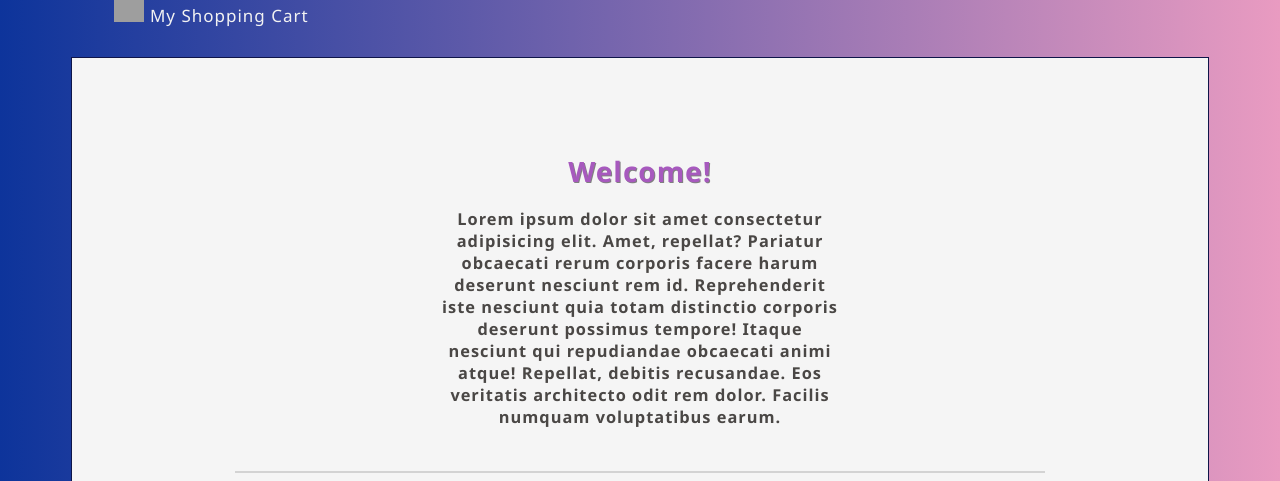
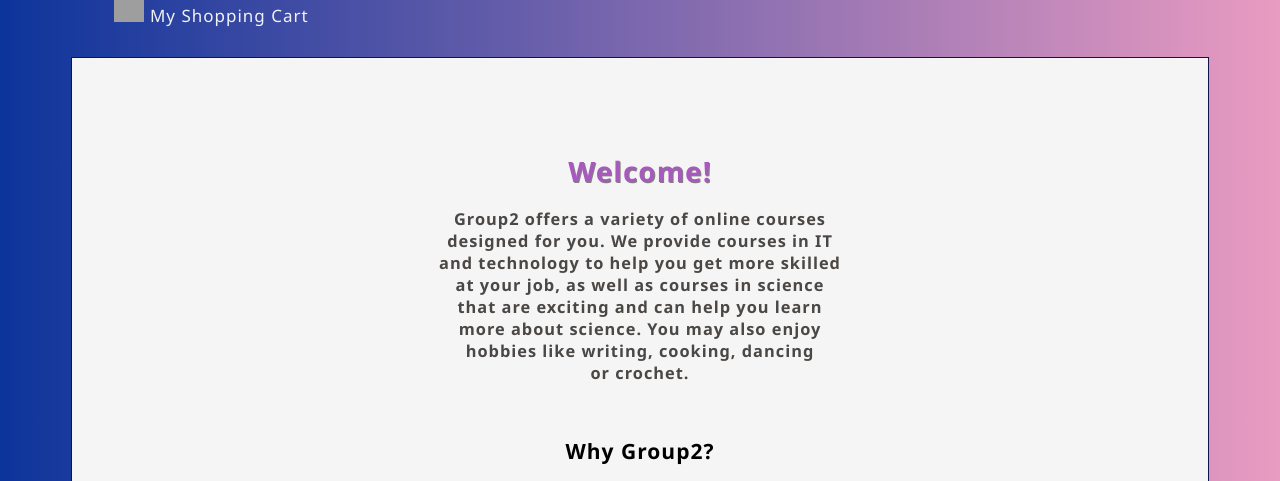
Before and after one commit to malmaohgra/Project_ENGR372, a PHP site: page / in a window 1280 px wide. Shown: the part 90-571 px from the top of the page. Run offline with PHP 8.4, Linux system fonts and the light colour scheme; a user stored in the database is signed in; some libraries are stand-ins or nearby versions; grey boxes are pictures that could not be loaded.

Commit message:
Update index.php

```diff
--- a/index.php
+++ b/index.php
@@ -16,7 +16,7 @@ if(!$_SESSION['logged']){
     <script src="https://ajax.googleapis.com/ajax/libs/jquery/3.6.0/jquery.min.js"></script>
     <script src="https://kit.fontawesome.com/a076d05399.js" crossorigin="anonymous"></script>
     <link rel="stylesheet" href="style.css">
-    <title>Document</title>
+    <title>Main page</title>
 </head>
 
 <body>
@@ -52,11 +52,16 @@ if(!$_SESSION['logged']){
 
 <div class="container">
 <h1>Welcome!</h1>
-<h3>Lorem ipsum dolor sit amet consectetur adipisicing elit. Amet, repellat?
-Pariatur obcaecati rerum corporis facere harum deserunt nesciunt rem id.
-Reprehenderit iste nesciunt quia totam distinctio corporis deserunt possimus tempore!
-Itaque nesciunt qui repudiandae obcaecati animi atque! Repellat, debitis recusandae.
-Eos veritatis architecto odit rem dolor. Facilis numquam voluptatibus earum.</h3>
+<h3>Group2 offers a variety of online courses designed for you. We provide courses in IT and technology to help you get more skilled at your job,
+    as well as courses in science that are exciting and can help you learn more about science.
+    You may also enjoy hobbies like writing, cooking, dancing or crochet. </h3>
+    <br>
+<h2 style="text-align: center;">Why Group2? <h2>
+
+<h3>Our experienced instructors support you in every aspect,
+ensuring that you develop real-world skills. With the help of our educators,
+you may learn at your own pace, whenever and wherever you choose, with the help of flexible study choices.
+ Our affordable fees also guarantee that everyone has access to high-quality education.</h3>
 <br>
 <hr>
 
@@ -81,15 +86,15 @@ Eos veritatis architecto odit rem dolor. Facilis numquam voluptatibus earum.</h3
 
         <tr>
             <td>
-                <img src="images/hobby_placeholder.png" width="240">
+                <img class="main-page-image" src="images/hobby_placeholder.png" width="240" >
 
             </td>
             <td>
-                <img src="images/it_placeholder.png" alt="" width="240">
+                <img src="images/it_placeholder.png" alt="" width="240" class="main-page-image">
 
             </td>
             <td>
-                <img src="images/science_placeholder.png" alt="" width="240">
+                <img src="images/science_placeholder.png" alt="" width="240" class="main-page-image">
             </td>
         </tr>
         <tr>
```
